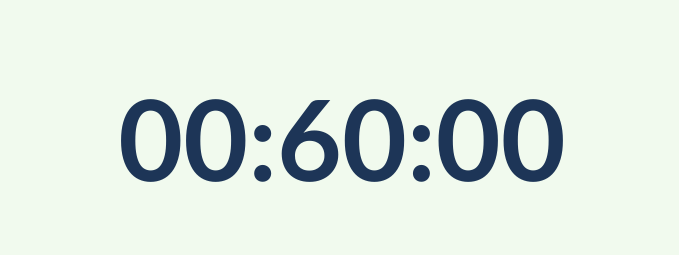
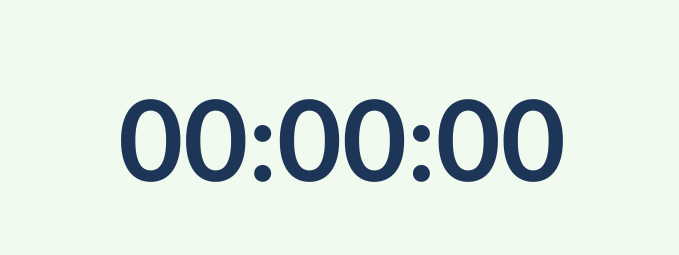
Before and after one commit to surajprojects/stopwatch-react, a React (Vite) app: page / in a window 1280 px wide. Shown: the part 342-597 px from the top of the page, without its empty margins (298-977 px from the left). Built offline with nearby package versions, Linux system fonts and the light colour scheme.

Commit message:
fixed the minute state set to 60 mistake

```diff
--- a/src/components/Clock/Clock.jsx
+++ b/src/components/Clock/Clock.jsx
@@ -3,7 +3,7 @@ import ClockDisplay from "../ClockDisplay/ClockDisplay";
 import Button from "../Button/Button";
 
 export default function UpdateClock() {
-    const [clock, setClock] = useState([0, 60, 0]);
+    const [clock, setClock] = useState([0, 0, 0]);
     const [isBtnDisabled, setIsBtnDisabled] = useState({ startBtn: false, stopBtn: true, resetBtn: true });
     const intervalId = useRef(null);
 
```
